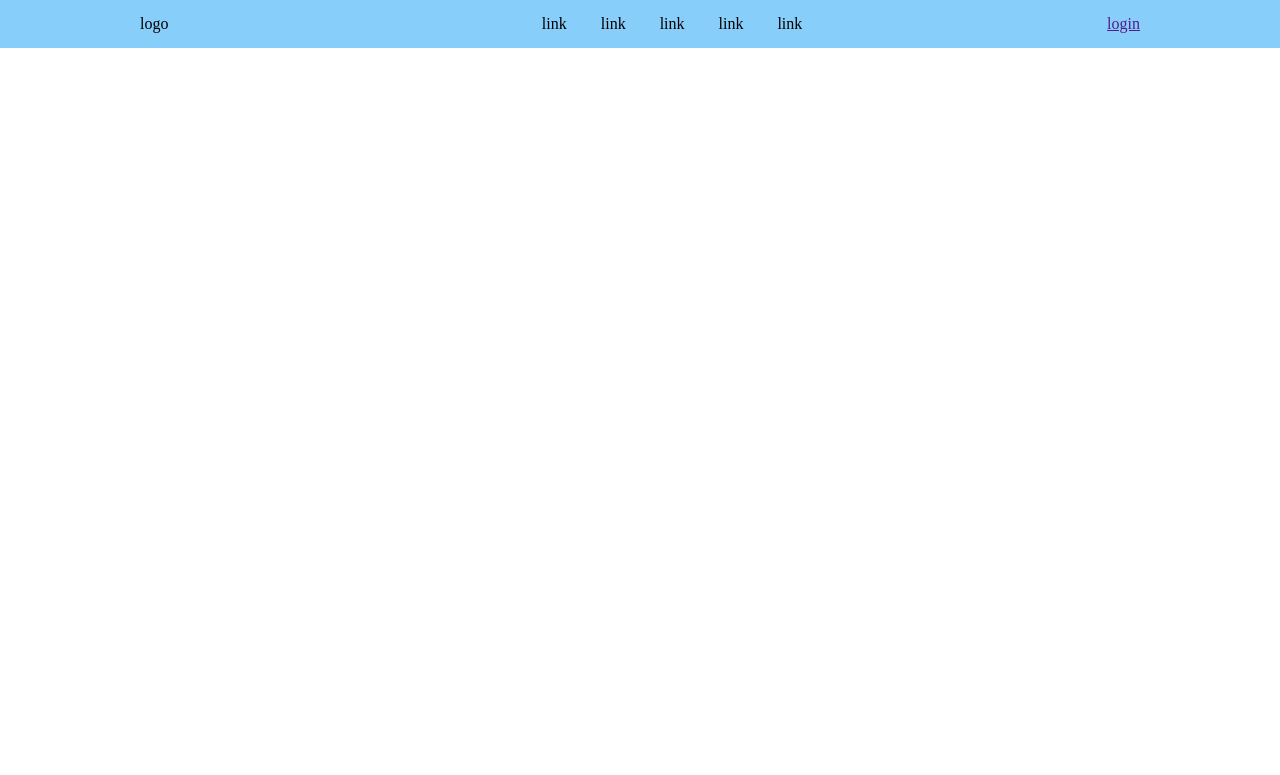
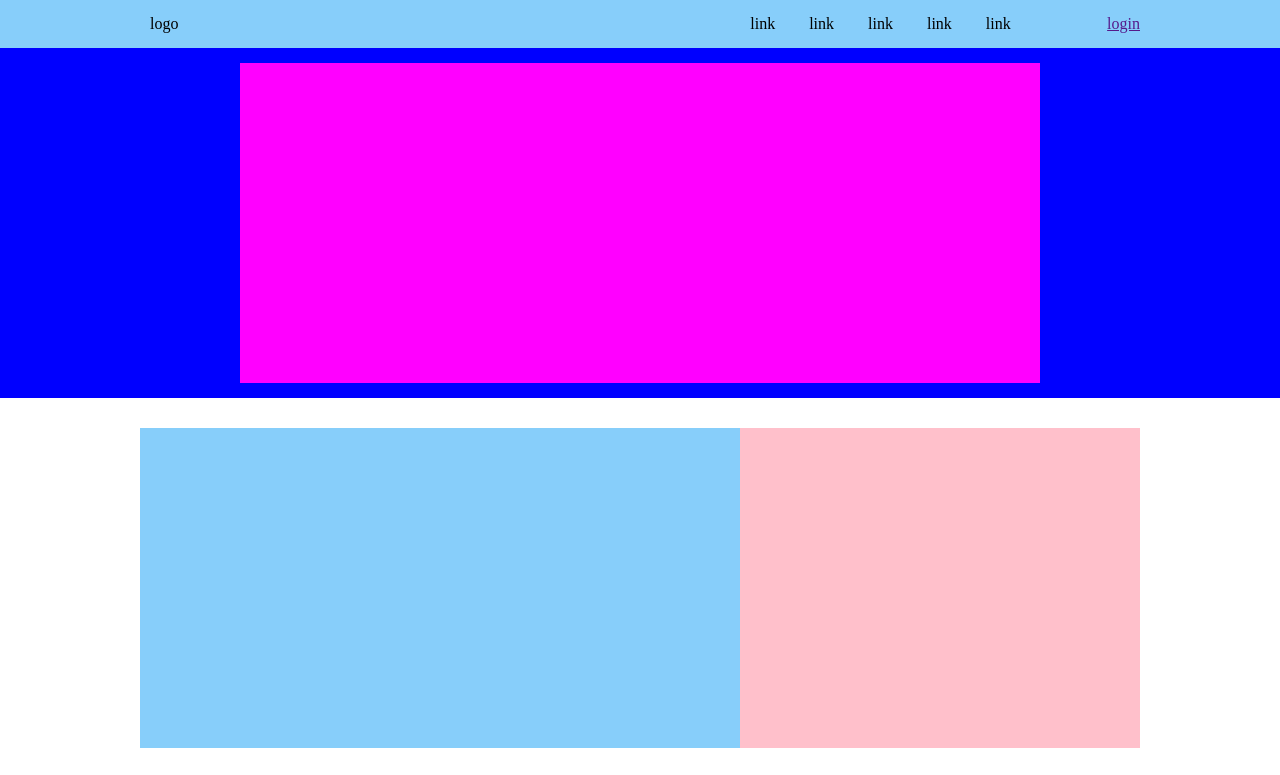
Before and after one commit to giovanbattista-web/htmlcss-struttura-discord, a plain HTML site: page index.html in a window 1280 px wide. Shown: the top 775 px of the page. Drawn offline with Linux system fonts and the light colour scheme.

Commit message:
[UPD] MAIN

```diff
--- a/index.html
+++ b/index.html
@@ -9,7 +9,9 @@
 <body>
     <header>
         <div class="container">
-           <div class="colonna1">logo</div>
+           <div class="colonna1">
+               <div class="logo">logo</div>
+            </div>
            <div class="colonna2">
                <div class="menu">
                    <ul>
@@ -24,6 +26,48 @@
         <a href="">login</a>
     </header>
     <main>
+            <div class="blu">
+              <div class="container-small padding">
+                <div class="col">
+                <div class="contenuto fucsia"></div>
+                </div>
+              </div>
+            </div>
+
+
+        <div class="container margine">
+           <div class="colonna1">
+              <div class="contenuto azzurro"></div>
+           </div>
+            <div class="colonna2">
+               <div class="contenuto rosa"></div>
+            </div>
+        </div>
+        <div class="container margine">
+            <div class="colonna2">
+               <div class="contenuto rosa"></div>
+            </div>
+             <div class="colonna1">
+                <div class="contenuto azzurro"></div>
+             </div>
+         </div>
+         <div class="container margine">
+            <div class="colonna1">
+               <div class="contenuto azzurro"></div>
+            </div>
+             <div class="colonna2">
+                <div class="contenuto rosa"></div>
+             </div>
+         </div>
+
+         <div class="verde">
+            <div class="container padding">
+              <div class="col">
+              <div class="contenuto "></div>
+              </div>
+            </div>
+          </div>
+
 
     </main>
     <footer>
--- a/style.css
+++ b/style.css
@@ -13,16 +13,53 @@ header {
           max-width : 1000px;
           display : flex;
           margin: 0 auto;
-
            }
 
+.container-small {
+                  max-width : 800px;
+                  margin : 0 auto;
+                  display: flex;
+}
+
+.contenuto {
+            height: 320px;
+            border: 1 solid black;
+}
 .colonna1 {
-                  width: 40%;
+                  width: 60%;
           }
 
 .colonna2 {
-                  width: 60%;
-          }
+            width: 40%;
+}
+
+.logo {
+       margin : 0px 10px;
+}
+
+.margine {
+          margin : 30px auto;
+}
+
+.fucsia {
+        background-color: fuchsia;
+}
+
+.azzurro {
+          background-color: lightskyblue;
+}
+
+.rosa {
+        background-color: pink;
+}
+
+.blu {
+      background-color:blue;
+}
+
+.col {
+    width : 100%;
+}
 
 .menu {
        text-align: left;
@@ -30,6 +67,7 @@ header {
 
 .menu ul {
          list-style-type:none;
+         margin: 0px 15px;
 
 }
 
@@ -37,3 +75,7 @@ header {
              display: inline-block;
              margin : 0 15px;
 }
+
+.padding {
+         padding : 15px 0;
+}
```
